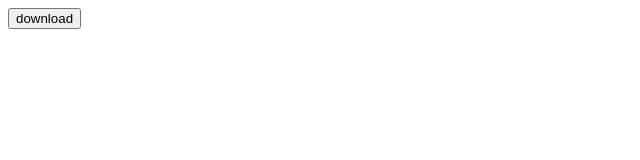
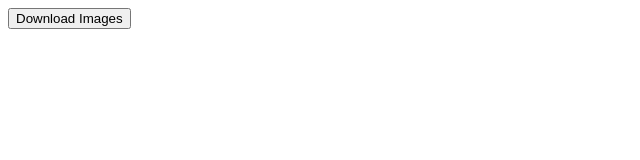
Before and after one commit to acciojob/parallel-processing-promises-kambleps, a website: page main.html in a window 1280 px wide. Shown: the whole page, without its empty margins (0-640 px from the left). Drawn offline with Linux system fonts and the light colour scheme.

Commit message:
created a submission

```diff
--- a/main.html
+++ b/main.html
@@ -8,7 +8,7 @@
   <body>
     <!-- the entire body must be written by student -->
     <div id="output">
-		<button id="download-images-button">download</button>
+		<button id="download-images-button">Download Images</button>
 	</div>
     <script type="text/javascript" src="./script.js"></script>
   </body>
```
